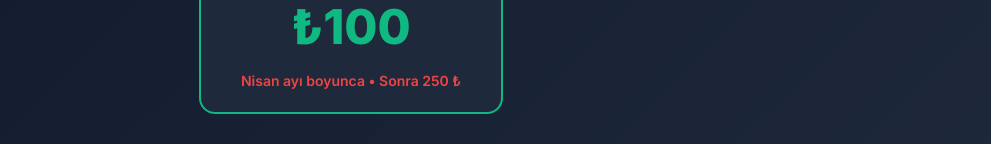
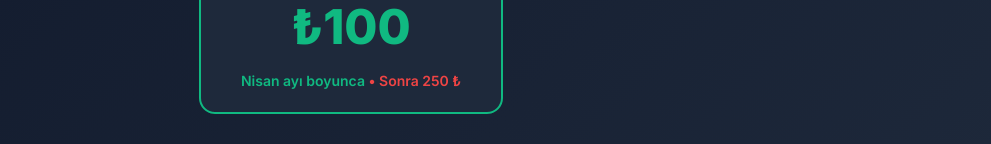
Before and after one commit to arizasahin-a11y/eokul-wizard, a plain HTML site: page docs/index.html in a window 1280 px wide. Shown: the part 396-540 px from the top of the page, without its empty margins (289-1280 px from the left). Drawn offline with Linux system fonts and the light colour scheme.

Commit message:
Fiyat renkleri ozellestirildi

```diff
--- a/docs/index.html
+++ b/docs/index.html
@@ -89,7 +89,7 @@
 
   <div class="price-box">
     <div class="amount">₺100</div>
-    <div class="note">Nisan ayı boyunca • Sonra 250 ₺</div>
+    <div class="note"><span style="color:#10b981">Nisan ayı boyunca</span> • <span>Sonra 250 ₺</span></div>
   </div>
   <br>
   <a href="https://wa.me/905063705528?text=Merhaba%2C%20e-Okul%20Sihirbaz%C4%B1n%C4%B1%20almak%20istiyorum" class="cta">
```
Also changed, not shown: satis_sayfasi.html (+1 -1 lines).
